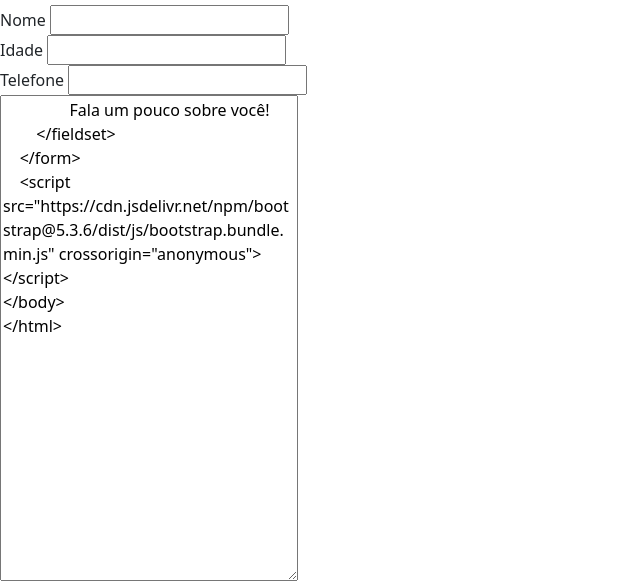
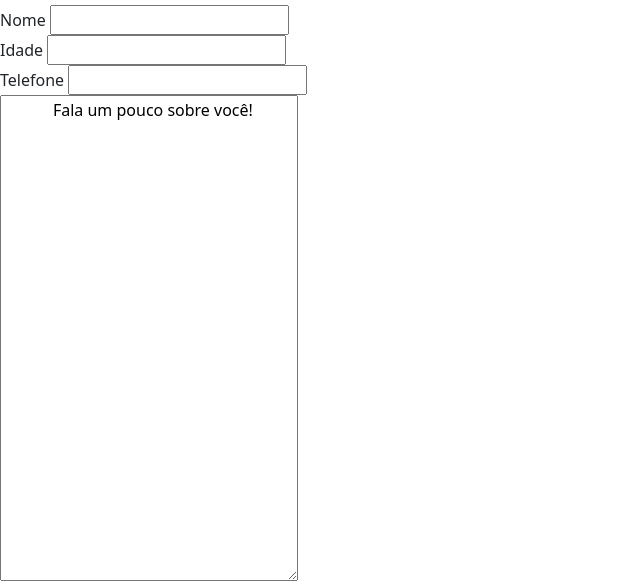
Before and after one commit to maria-julia-oliveira/revisaoFormulariosHTML, a plain HTML site: page index.html in a window 1280 px wide. Shown: the part 564-1151 px from the top of the page, without its empty margins (0-640 px from the left). Drawn offline with nearby package versions, Linux system fonts and the light colour scheme.

Commit message:
.,,,,,,,,,,,,

```diff
--- a/index.html
+++ b/index.html
@@ -49,8 +49,10 @@
             <input type="number" id="idadeAluno"><br/>
             <label for="telefoneAluno">Telefone</label>
             <input type="tel" id="telefoneAluno"></br>
-            <textarea rows="20" cols="30"</Textarea>
-                Fala um pouco sobre você!
+            <textarea rows="20" cols="30">
+            Fala um pouco sobre você!
+        </Textarea>
+
         </fieldset>
     </form>
     <script src="https://cdn.jsdelivr.net/npm/bootstrap@5.3.6/dist/js/bootstrap.bundle.min.js" integrity="sha384-j1CDi7MgGQ12Z7Qab0qlWQ/Qqz24Gc6BM0thvEMVjHnfYGF0rmFCozFSxQBxwHKO" crossorigin="anonymous"></script>
```
